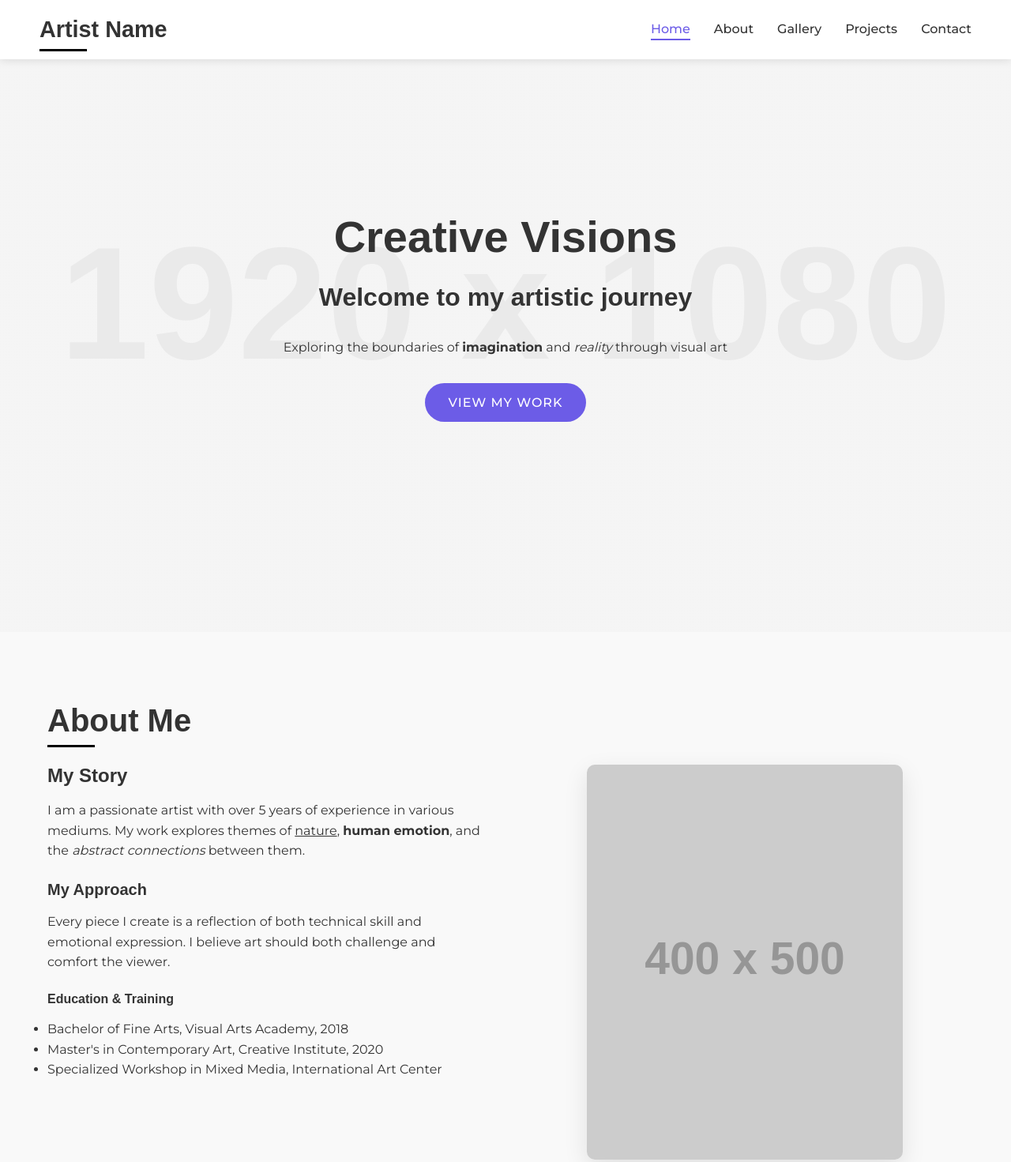
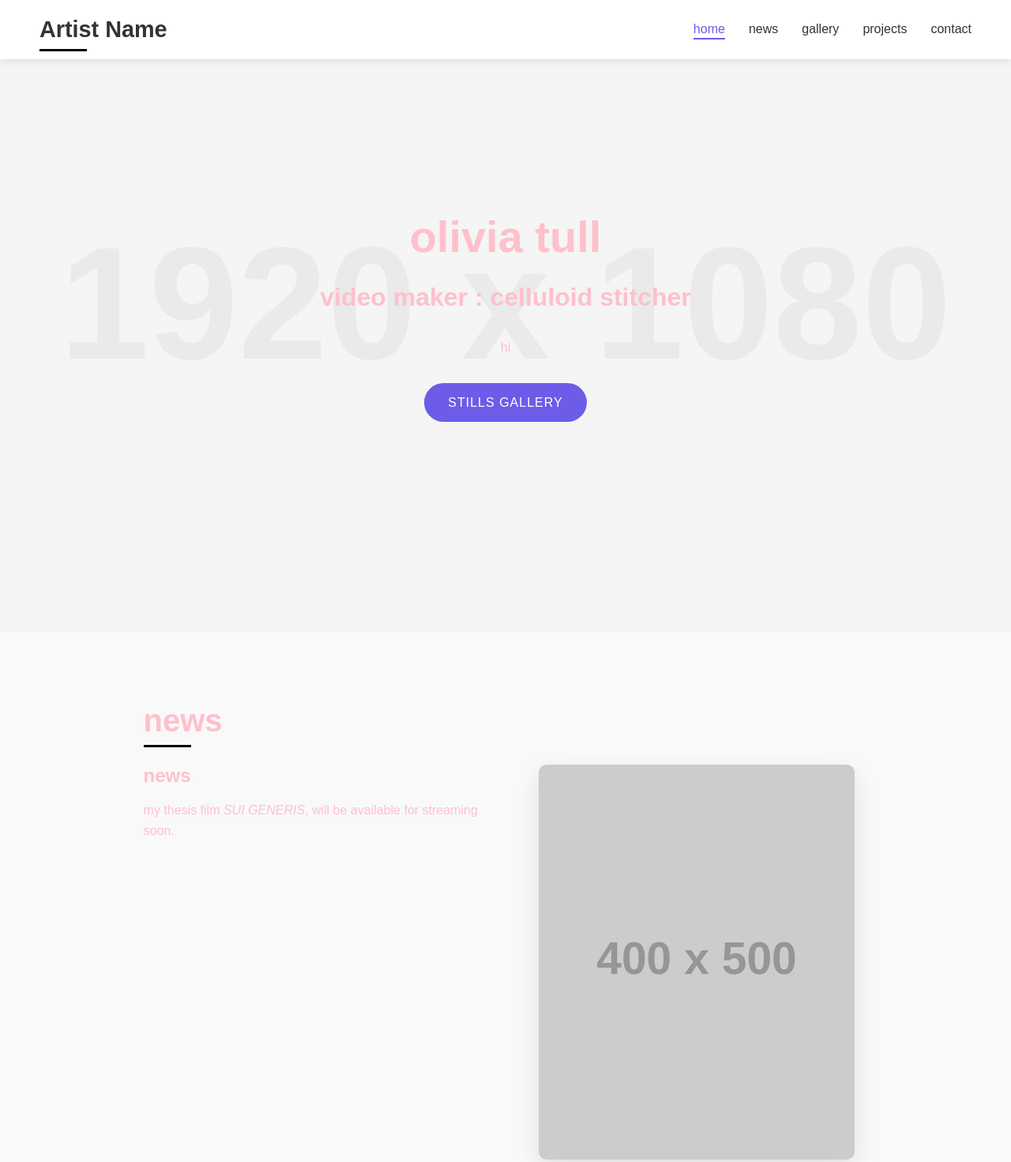
Before and after one commit to livdull/livdull.github.io, a plain HTML site: page index.html in a window 1280 px wide. Shown: the top 1471 px of the page at 79% size. Drawn offline with Linux system fonts and the light colour scheme; placeholder pictures from the web are drawn by us.

Commit message:
Update index.html

```diff
--- a/index.html
+++ b/index.html
@@ -4,7 +4,7 @@
     <meta charset="UTF-8">
     <meta name="viewport" content="width=device-width, initial-scale=1.0">
     <meta name="description" content="olivia tull - Showcasing creative works and projects">
-    <title>olivia tull</title>
+    <title>liv dull</title>
 
     <!-- Google Fonts -->
     <link rel="preconnect" href="https://fonts.googleapis.com">
@@ -28,9 +28,9 @@
         }
 
         body {
-            font-family: 'Montserrat', sans-serif;
+            font-family: 'Arial', sans-serif;
             line-height: 1.6;
-            color: #333;
+            color: pink;
         }
 
         .section {
@@ -58,11 +58,11 @@
             <h2>Artist Name</h2>
         </div>
         <ul class="nav-links">
-            <li><a href="#home" class="active">Home</a></li>
-            <li><a href="#about">About</a></li>
-            <li><a href="#gallery">Gallery</a></li>
-            <li><a href="#projects">Projects</a></li>
-            <li><a href="#contact">Contact</a></li>
+            <li><a href="#home" class="active">home</a></li>
+            <li><a href="#news">news</a></li>
+            <li><a href="#gallery">gallery</a></li>
+            <li><a href="#projects">projects</a></li>
+            <li><a href="#contact">contact</a></li>
         </ul>
         <div class="burger">
             <div class="line1"></div>
@@ -74,31 +74,21 @@
     <!-- Home Section -->
     <section id="home" class="section home-section">
         <div class="container">
-            <h1>Creative Visions</h1>
-            <h3>Welcome to my artistic journey</h3>
-            <p>Exploring the boundaries of <strong>imagination</strong> and <em>reality</em> through visual art</p>
-            <a href="#gallery" class="btn">View My Work</a>
+            <h1>olivia tull</h1>
+            <h3>video maker : celluloid stitcher</h3>
+            <p>hi</p>
+            <a href="#gallery" class="btn">stills gallery</a>
         </div>
     </section>
 
     <!-- About Section -->
     <section id="about" class="section about-section">
         <div class="container">
-            <h2>About Me</h2>
+            <h2>news</h2>
             <div class="about-content">
                 <div class="about-text">
-                    <h4>My Story</h4>
-                    <p>I am a passionate artist with over 5 years of experience in various mediums. My work explores themes of <u>nature</u>, <strong>human emotion</strong>, and the <em>abstract connections</em> between them.</p>
-
-                    <h5>My Approach</h5>
-                    <p>Every piece I create is a reflection of both technical skill and emotional expression. I believe art should both challenge and comfort the viewer.</p>
-
-                    <h6>Education & Training</h6>
-                    <ul>
-                        <li>Bachelor of Fine Arts, Visual Arts Academy, 2018</li>
-                        <li>Master's in Contemporary Art, Creative Institute, 2020</li>
-                        <li>Specialized Workshop in Mixed Media, International Art Center</li>
-                    </ul>
+                    <h4>news</h4>
+                    <p>my thesis film <i>SUI GENERIS</i>, will be available for streaming soon.</p>
                 </div>
                 <figure class="about-image">
                     <img src="https://via.placeholder.com/400x500" alt="Artist portrait in studio" width="400" height="500">
```
